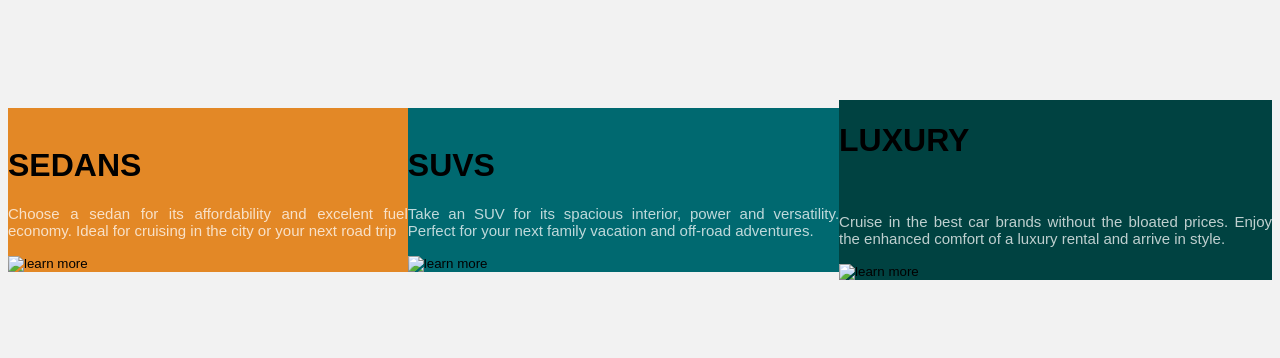
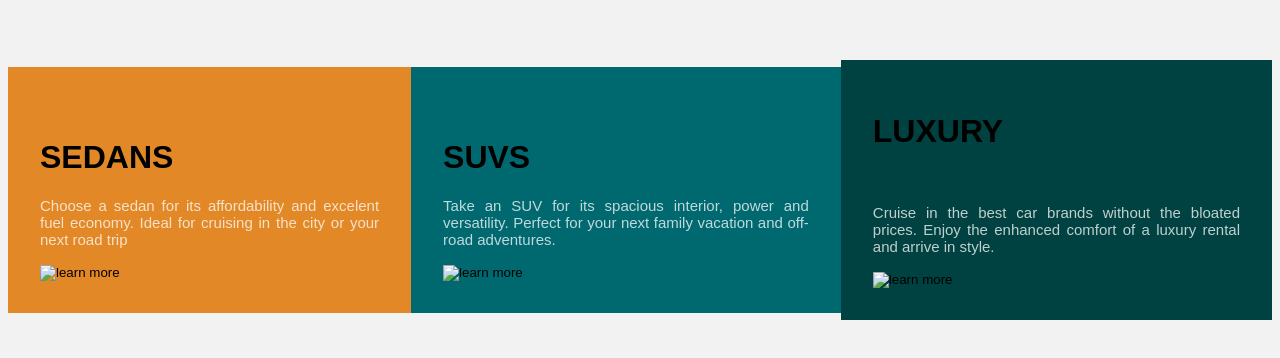
Before and after one commit to JeremiahEkoh/html-css, a plain HTML site: page index.html in a window 1280 px wide. Shown: the part 218-576 px from the top of the page. Drawn offline with Linux system fonts and the light colour scheme.

Commit message:
Update style.css

```diff
--- a/style.css
+++ b/style.css
@@ -1,13 +1,16 @@
 .sedan{
 
     background-color:  hsl(31, 77%, 52%);
+    padding: 2em;
 
 }
 .suv{
    background-color:  hsl(184, 100%, 22%);
+     padding: 2em;
 }
 .luxury{
     background-color: hsl(179, 100%, 13%);
+     padding: 2em;
 }
 .cars{
     display: flex;
```
